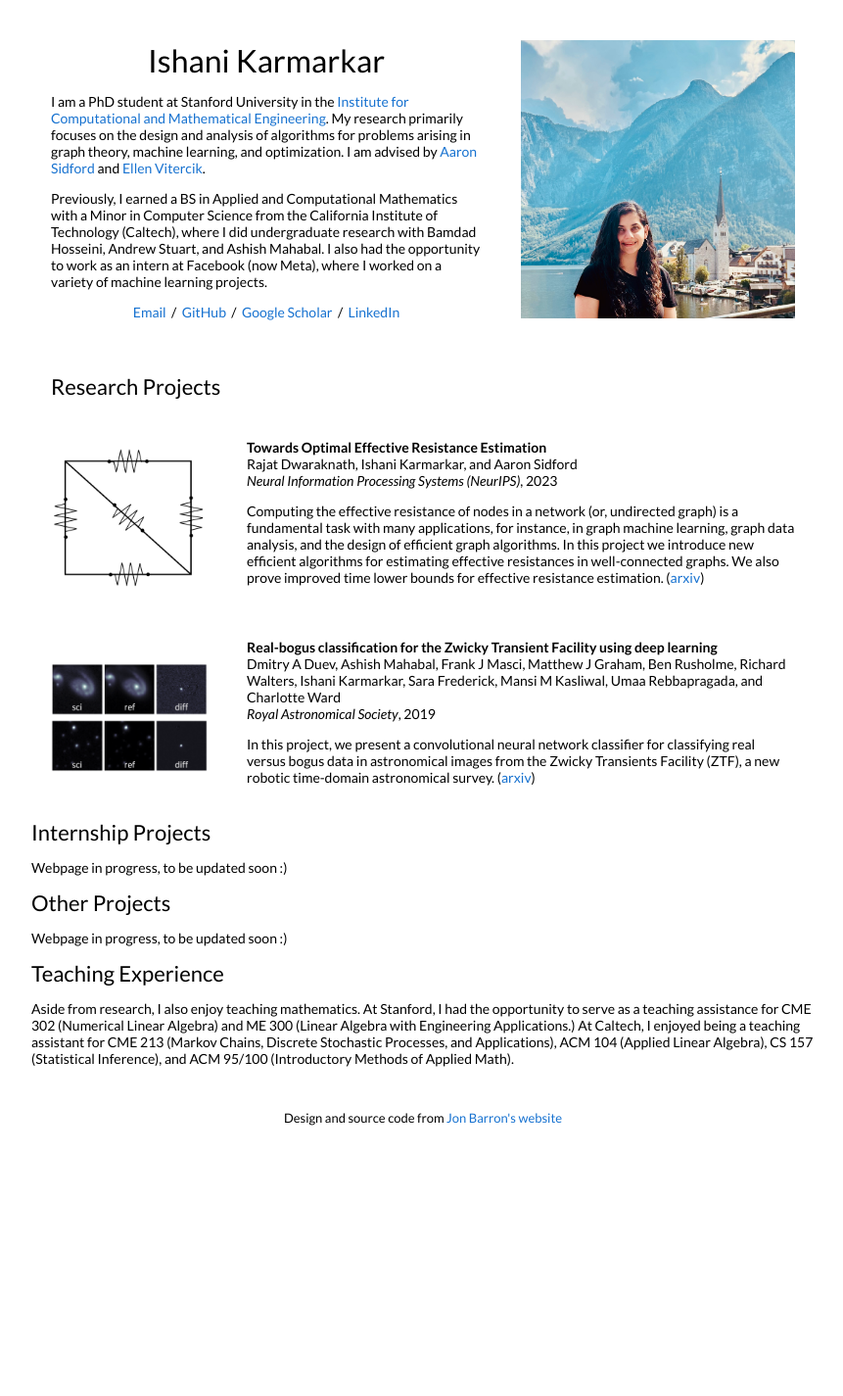
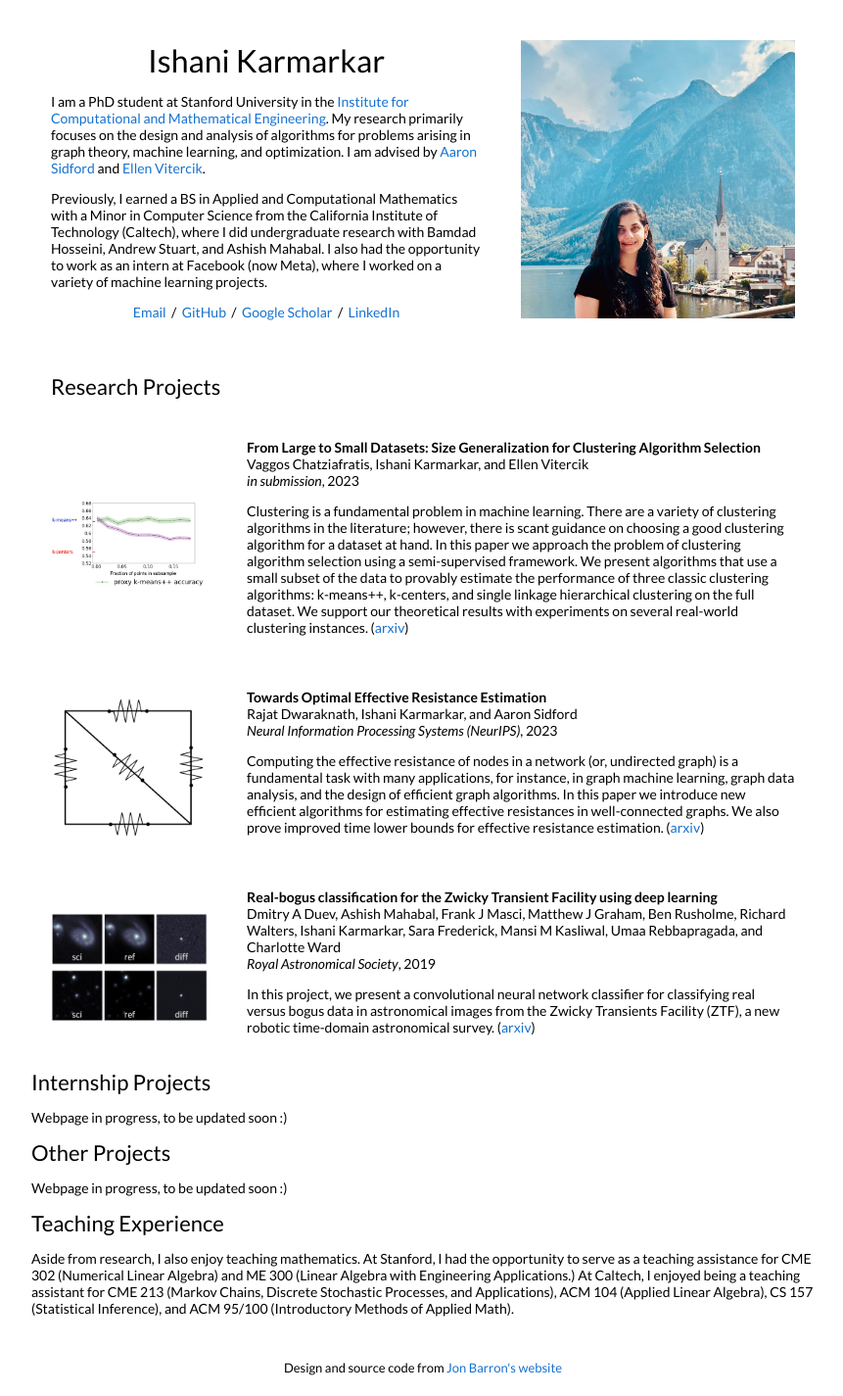
Before and after one commit to ishanikarmarkar/ishanikarmarkar.github.io, a Jekyll site: the page built from _posts/2024-02-25-clustering.markdown, in a window 1280 px wide. Shown: the whole page at 98% size, without its empty margins (208-1069 px from the left). Built offline with Jekyll 4.4.1, drawn with Linux system fonts in a browser that asks for light colours; before the commit the page ends 1170 px from its top, so only the background shows below that.

Commit message:
Added new entry

```diff
--- a/_posts/2023-09-16-effres.markdown
+++ b/_posts/2023-09-16-effres.markdown
@@ -9,4 +9,4 @@
 authors: "Rajat Dwaraknath, Ishani Karmarkar, and Aaron Sidford"
 subtitle:
 ---
-Computing the effective resistance of nodes in a network (or, undirected graph) is a fundamental task with many applications, for instance, in graph machine learning, graph data analysis, and the design of efficient graph algorithms. In this project we introduce new efficient algorithms for estimating effective resistances in well-connected graphs. We also prove improved time lower bounds for effective resistance estimation. (<a href="https://arxiv.org/abs/2306.14820">arxiv</a>)
+Computing the effective resistance of nodes in a network (or, undirected graph) is a fundamental task with many applications, for instance, in graph machine learning, graph data analysis, and the design of efficient graph algorithms. In this paper we introduce new efficient algorithms for estimating effective resistances in well-connected graphs. We also prove improved time lower bounds for effective resistance estimation. (<a href="https://arxiv.org/abs/2306.14820">arxiv</a>)
--- /dev/null
+++ b/_posts/2024-02-25-clustering.markdown
@@ -0,0 +1,21 @@
+---
+layout: post
+title:  "From Large to Small Datasets: Size Generalization for Clustering Algorithm Selection"
+image: images/sizegen.png
+date: 2023-06-24
+categories: research
+course: ""
+venue: "in submission"
+authors: "Vaggos Chatziafratis, Ishani Karmarkar, and Ellen Vitercik"
+subtitle:
+---
+Clustering is a fundamental problem in machine learning. There are a
+variety of clustering algorithms in the literature; however, there is
+scant guidance on choosing a good clustering algorithm for a dataset
+at hand. In this paper we approach the problem of clustering
+algorithm selection using a semi-supervised framework. We present
+algorithms that use a small subset of the data to provably estimate the
+performance of three classic clustering algorithms: k-means++, k-centers, and
+single linkage hierarchical clustering on the full dataset. We support
+our theoretical results with experiments on several real-world clustering
+instances. (<a href="https://arxiv.org/abs/2402.14332">arxiv</a>)
```
Also changed, not shown: images/sizegen.png (added).
